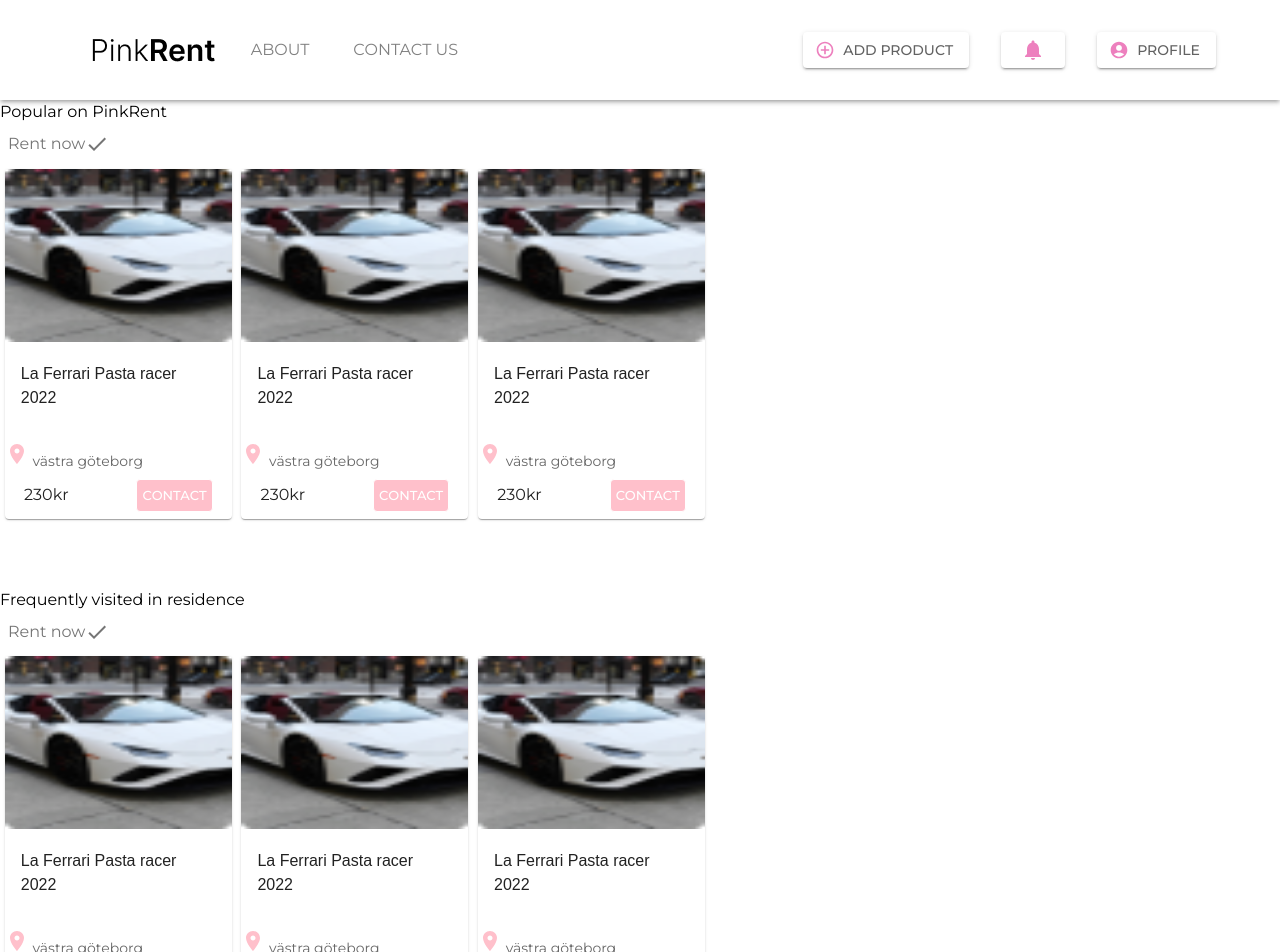
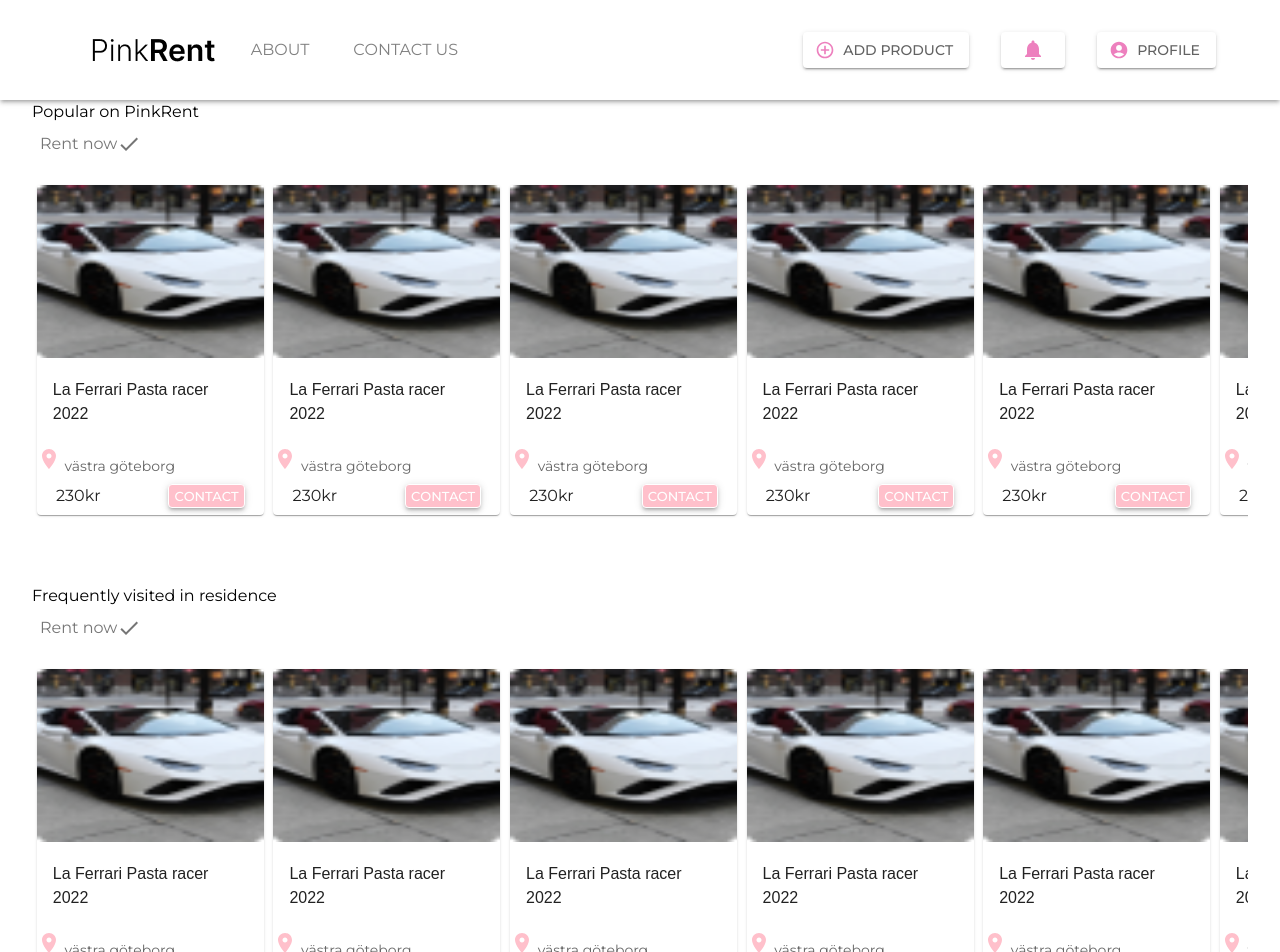
Before and after one commit to Vacannot/PinkRent, a React (Create React App) app: page /productPage in a window 1280 px wide. Shown: the top 952 px of the page. Built offline with nearby package versions, Linux system fonts and the light colour scheme.

Commit message:
Slider images, layout

```diff
--- a/src/components/ProductComponent/ProductCard.tsx
+++ b/src/components/ProductComponent/ProductCard.tsx
@@ -4,11 +4,11 @@ import PlaceIcon from '@mui/icons-material/Place';
 function ProductCard() {
     return(
     <>
-     <Box sx={{ display:"flex", '@media screen and (max-width: 600px)': { display:"none" } }} >
-        <Card sx={{ width:"227px", height:"350px", m:"0.3rem" }}>
+     <Box sx={{ display:"flex", '@media screen and (max-width: 600px)': { display:"none"} }} >
+        <Card sx={{ width:"227px", height:"330px", m:"0.3rem" }}>
             <img style={{ width:"100%", height:"173px"}}  src={CarImage} alt="" />
             <CardContent>
-                <Typography sx={{ mb: "1rem", fontFamily:"sans-serif" }} aria-label="Medium sizes" gutterBottom component="div">
+                <Typography sx={{fontFamily:"sans-serif" }} aria-label="Medium sizes" gutterBottom component="div">
                     La Ferrari Pasta racer 2022
                 </Typography>
             </CardContent>
@@ -17,11 +17,13 @@ function ProductCard() {
                 </Typography>
             <CardActions sx={{ display: "flex", justifyContent: "space-between" }}>
                 <Typography sx={{ ml:".7rem" }} >230kr</Typography>
-                <Button size="small" sx={{ backgroundColor: "pink", border: "1px solid white", color:"white", mr:".7rem" }}>Contact</Button>
+                <Button size="small" sx={{height:"1.5rem", backgroundColor: "pink", border: "1px solid white", color:"white", mr:".7rem", boxShadow: 3  }}>Contact</Button>
             </CardActions>
         </Card>
+
        </Box>
-       <Box sx={{ width:"125px", mr:".5rem" ,'@media screen and (min-width: 600px)': { display:"none" } }} >
+
+       <Box sx={{height:"200px", width:"125px", mr:".5rem" ,'@media screen and (min-width: 600px)': { display:"none" } }} >
             <img  style={{ width:"125px"}} src={CarImage} alt="car" />
             <Typography sx={{ fontSize:"1rem" }} > La Ferrari Pasta </Typography>
             <Typography variant="body2"> 230kr</Typography>
--- a/src/components/ProductComponent/ProductPageComponent.tsx
+++ b/src/components/ProductComponent/ProductPageComponent.tsx
@@ -1,4 +1,4 @@
-import { Box, IconButton, Typography } from "@mui/material";
+import { Box, IconButton, Typography,ImageListItem, ImageList } from "@mui/material";
 import ProductCard from "./ProductCard";
 import CheckIcon from '@mui/icons-material/Check';
 
@@ -7,30 +7,48 @@ function ProductPageComponent() {
     return (
 
         <>
-        <Box  >
+        <Box sx={{ ml:"2rem" }} >
             <Typography> Popular on PinkRent</Typography>
             <IconButton aria-label="delete"  >
                 <Typography  >Rent now</Typography>
               <CheckIcon />
             </IconButton>
         </Box>
-        <Box sx={{ display:"flex" }} >
+        <ImageList sx={{ width: "auto", height: 340, ml:"2rem",mr:"2rem" , '@media screen and (max-width: 600px)': { height:"200px"} }}  rowHeight={164}>
+        <Box sx={{ display:"flex"}} >
         <ProductCard />
           <ProductCard />
             <ProductCard />
+            <ProductCard />
+            <ProductCard />
+            <ProductCard />
+            <ProductCard />
+          <ProductCard />
+        <ProductCard />
+
         </Box>
-        <Box sx={{ mt:"4rem" }} >
+
+        </ImageList>
+
+        <Box sx={{ mt:"4rem", ml:"2rem" }} >
             <Typography> Frequently visited in residence</Typography>
             <IconButton aria-label="delete"  >
                 <Typography  >Rent now</Typography>
               <CheckIcon />
             </IconButton>
         </Box>
-        <Box sx={{ display:"flex" }} >
+        <ImageList sx={{ width: "auto", height: 340, ml:"2rem",mr:"2rem" , '@media screen and (max-width: 600px)': { height:"200px"}  }}  rowHeight={164}>
+        <Box sx={{ display:"flex",}} >
+             <ProductCard />
+               <ProductCard />
+               <ProductCard />
+               <ProductCard />
+               <ProductCard />
                <ProductCard />
                <ProductCard />
             <ProductCard />
          </Box>
+       </ImageList>
 
       </>
     )
```
Lines whose indentation alone changed are shown as unchanged.
